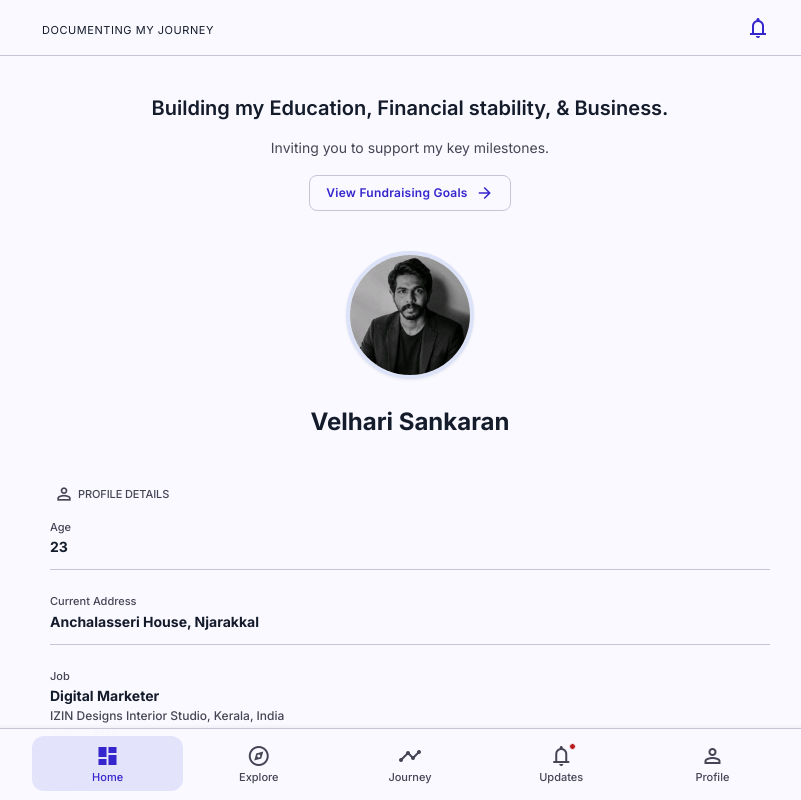
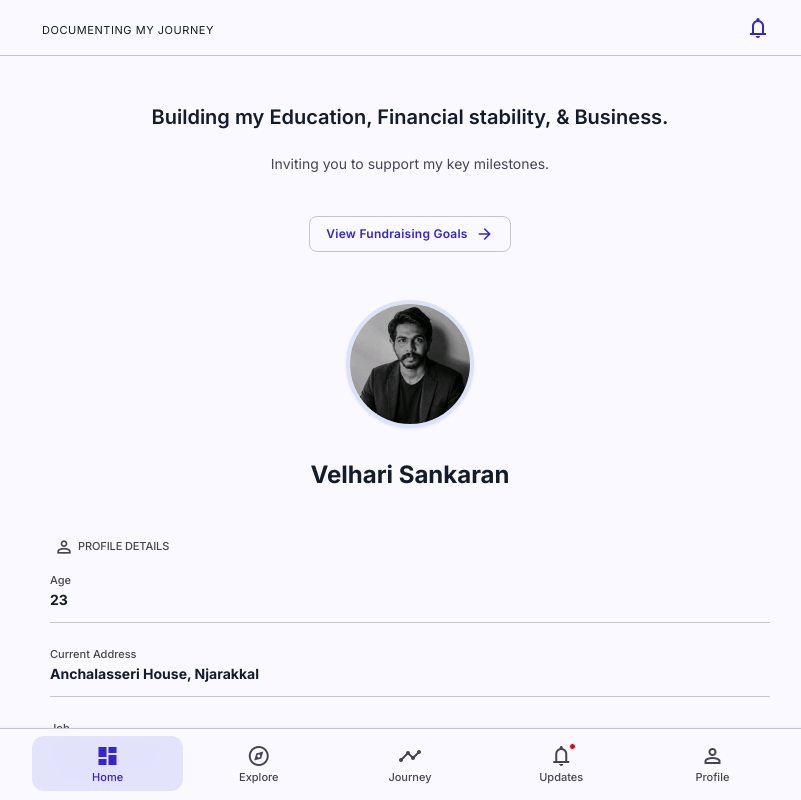
Before and after one commit to velharisankaran-ops/velharisankaran-ops.github.io, a React (Vite) app: page / in a window 1280 px wide. Shown: the top 800 px of the page, without its empty margins (230-1031 px from the left). Built offline with nearby package versions, Linux system fonts and the light colour scheme.

Commit message:
Refine hero layout spacing for better logical grouping

```diff
--- a/src/App.tsx
+++ b/src/App.tsx
@@ -76,20 +76,24 @@ function HomePage() {
       <main className="main-content">
         <div style={{ display: 'flex', flexDirection: 'column', gap: '12px' }}>
           <section className="profile-section section-anchor" id="profile" aria-labelledby="profile-title">
-            <div className="profile-copy">
-              <h2 id="profile-title" style={{ fontSize: '20px', fontWeight: 600, marginTop: '8px' }}>Building my Education, Financial stability, &amp; Business.</h2>
-              <div className="intro-copy intro-copy--top" style={{ marginTop: '16px', marginBottom: '8px' }}>
-                <p>Inviting you to support my key milestones.</p>
+            <div className="profile-copy" style={{ display: 'flex', flexDirection: 'column', gap: '8px' }}>
+              <h2 id="profile-title" style={{ fontSize: '20px', fontWeight: 600 }}>Building my Education, Financial stability, &amp; Business.</h2>
+              <div className="intro-copy intro-copy--top">
+                <p style={{ color: 'var(--on-surface-variant)' }}>Inviting you to support my key milestones.</p>
               </div>
-              <button className="button button--secondary profile-cta" type="button" onClick={() => scrollToSection("fundraising")}>
-                <span>View Fundraising Goals</span>
-                <Icon name="arrow_forward" />
-              </button>
+              <div style={{ paddingTop: '8px' }}>
+                <button className="button button--secondary profile-cta" type="button" onClick={() => scrollToSection("fundraising")}>
+                  <span>View Fundraising Goals</span>
+                  <Icon name="arrow_forward" />
+                </button>
+              </div>
             </div>
-            <div className="avatar-frame" style={{ marginTop: '24px' }}>
-              <img src="/profile.jpg" alt="Velhari Sankaran" width="128" height="128" />
+            <div style={{ display: 'flex', flexDirection: 'column', alignItems: 'center', gap: '12px', marginTop: '32px' }}>
+              <div className="avatar-frame">
+                <img src="/profile.jpg" alt="Velhari Sankaran" width="128" height="128" />
+              </div>
+              <h1 style={{ fontSize: '24px', fontWeight: 'bold' }}>Velhari Sankaran</h1>
             </div>
-            <h1 style={{ fontSize: '24px', fontWeight: 'bold', marginTop: '12px' }}>Velhari Sankaran</h1>
           </section>
 
           <section className="section-block section-anchor" id="status" aria-labelledby="status-title">
```
